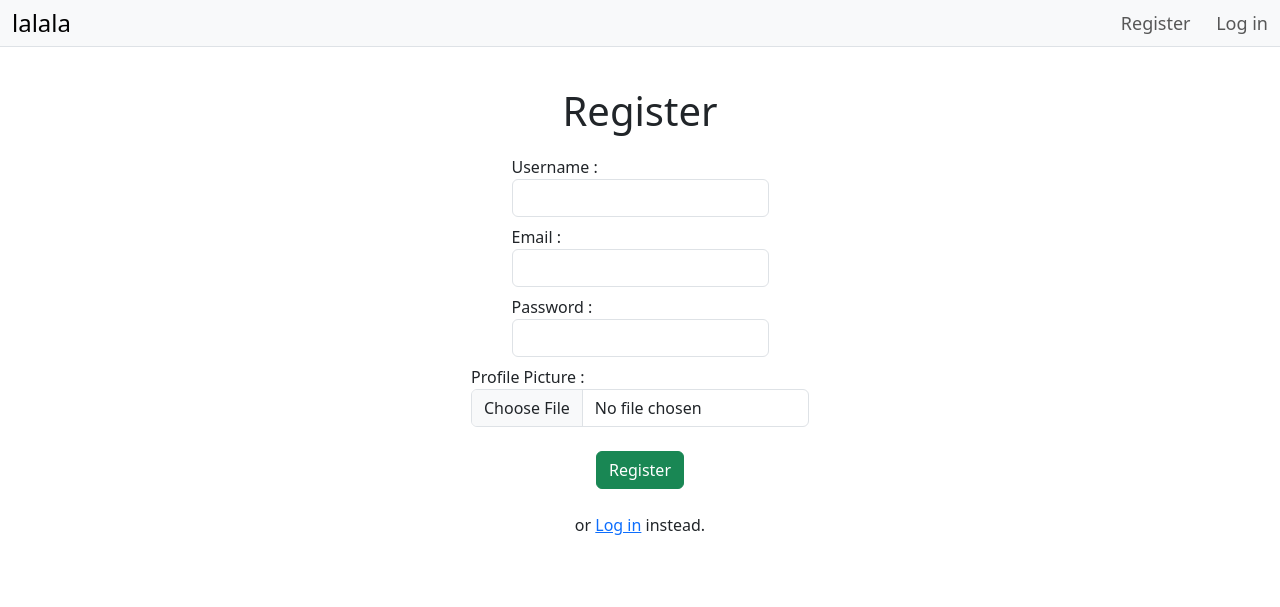
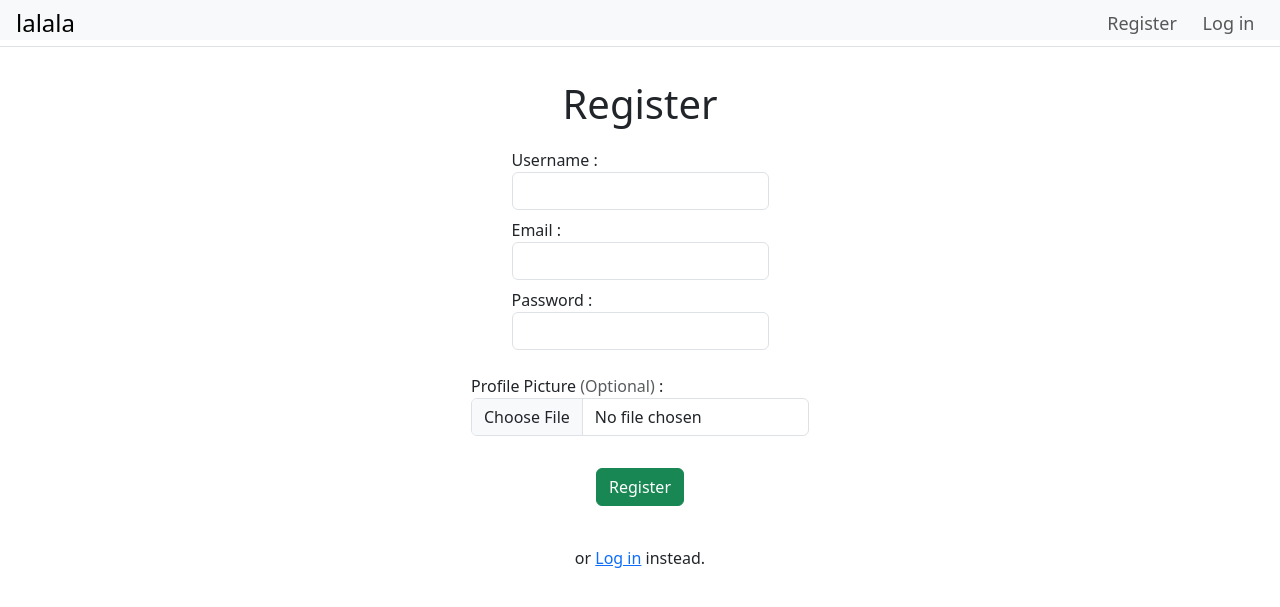
Before and after one commit to borishangh/lalala, a Flask app: page /register in a window 1280 px wide. Shown: the top 607 px of the page. Run offline with Flask 3, Linux system fonts and the light colour scheme.

Commit message:
pfp functionality

```diff
--- a/config.py
+++ b/config.py
@@ -10,3 +10,4 @@ app.config["SQLALCHEMY_TRACK_NOTIFICATIONS"] = os.getenv(
     "SQLALCHEMY_TRACK_NOTIFICATIONS"
 )
 app.config["SECRET_KEY"] = os.getenv("SECRET_KEY")
+app.config["UPLOAD_FOLDER"] = os.getenv("UPLOAD_FOLDER")
--- a/models.py
+++ b/models.py
@@ -9,9 +9,9 @@ db = SQLAlchemy(app)
 class User(db.Model):
     __tablename__ = "users"
     id = db.Column(db.Integer, primary_key=True, autoincrement=True)
-    username = db.Column(db.String(80), unique=True, nullable=False)
+    username = db.Column(db.String(30), unique=True, nullable=False)
     email = db.Column(db.String(120), unique=True, nullable=False)
-    profile_pic_url = db.Column(db.String(255))
+    pfp_url = db.Column(db.String(255), default="/static/default.jpg")
 
     is_admin = db.Column(db.Boolean, nullable=False, default=False)
     passhash = db.Column(db.String(255), nullable=False)
--- a/routes.py
+++ b/routes.py
@@ -1,5 +1,6 @@
 from functools import wraps
 from flask import Flask, render_template, request, redirect, url_for, flash, session
+from werkzeug.utils import secure_filename
 from models import db, User
 from app import app
 
@@ -89,6 +90,9 @@ def login_post():
 def register():
     return render_template("register.html")
 
+import os
+from image import save_img
+
 
 @app.route("/register", methods=["post"])
 def register_post():
@@ -109,7 +113,21 @@ def register_post():
         return redirect(url_for("register"))
 
     user = User(username=username, email=email, password=password)
+
+    print(*request.files)
+
     db.session.add(user)
+    db.session.commit()
+
+    if "pfp" in request.files:
+        pfp_file = request.files["pfp"]
+        print(pfp_file)
+        pfp_url = os.path.join(
+            app.config["UPLOAD_FOLDER"], "accounts", str(user.id) + "_pfp.jpg"
+        )
+        save_img(pfp_file, pfp_url)
+        user.pfp_url = pfp_url
+
     db.session.commit()
     flash("User successfully registered")
     return redirect(url_for("index"))
--- a/templates/base.html
+++ b/templates/base.html
@@ -20,6 +20,12 @@
             margin: 0;
             padding: 0;
             ;
+        }
+
+        .req {
+            color: red;
+            vertical-align: middle;
+            padding-inline: 4px;
         }
     </style>
 
--- a/templates/index.html
+++ b/templates/index.html
@@ -3,6 +3,7 @@
 {% block title %}
 Home | lalala
 {% endblock %}
+
 {% block content %}
 <h1>Home</h1>
 <p>{{user.username}}</p>
--- a/templates/nav-auth.html
+++ b/templates/nav-auth.html
@@ -1,17 +1,19 @@
 <nav class="navbar navbar-light bg-light">
-  <div class="container-fluid border-bottom">
-    <a class="navbar-brand" href="/">lalala</a>
+  <div class="container-fluid border-bottom px-0">
+    <a class="navbar-brand px-3" href="/">lalala</a>
     <ul class="navbar-nav " id="navbarNavDropdown">
       {% if user %}
       <li class="nav-item dropdown">
-        <a class="nav-link dropdown-toggle" href="#" id="navbarDropdownMenuLink" role="button" data-bs-toggle="dropdown"
-          aria-expanded="false">
-          Profile
+        <a class="nav-link dropdown-toggle p-0 border-left" href="#" id="navbarDropdownMenuLink" role="button"
+          data-bs-toggle="dropdown" aria-expanded="false">
+          <img src="{{user.pfp_url}}">
+          <span class="h4 px-2 text-muted">@{{user.username}}</span>
         </a>
 
         <ul class="dropdown-menu" aria-labelledby="navbarDropdownMenuLink">
           <li class="px-3 pb-2 text-muted border-bottom">@{{user.username}}</li>
           <li><a class="dropdown-item" href="/profile">Profile</a></li>
+          <li><a class="dropdown-item" href="/creator">Creator Profile</a></li>
           <li><a class="dropdown-item" href="/logout">Log out</a></li>
         </ul>
       </li>
@@ -23,6 +25,7 @@
       <li class="nav-item">
         <a class="nav-link" href="/login">Log in</a>
       </li>
+      <span class="mr-1"></span>
       {% endif %}
     </ul>
   </div>
@@ -33,9 +36,13 @@
     font-size: x-large;
   }
 
+  .navbar img {
+    height: 5vh;
+  }
+
   ul.dropdown-menu.show {
     left: auto;
-    right: 0;
+    right: 10px;
   }
 
   .dropdown-toggle::after {
@@ -47,6 +54,7 @@
     padding: 0;
     margin: 0;
     width: 100%;
+    height: 5vh;
   }
 
   .navbar-nav {
--- a/templates/register.html
+++ b/templates/register.html
@@ -6,7 +6,7 @@ Login | lalala
 
 {% block content %}
 <h1>Register</h1>
-<form method="post">
+<form method="post" enctype=multipart/form-data>
     <label for="username" class="form-label">Username :
         <input type="text" name="username" class="form-control" id="username" required />
     </label>
@@ -17,11 +17,11 @@ Login | lalala
         <input type="password" name="password" class="form-control" id="password" required />
     </label>
 
-    <label for="profile_pic" class="form-label">Profile Picture :
-        <input type="file" name="profile_pic" class="form-control" id="profile_pic" accept=".jpg, .jpeg" />
+    <label for="pfp" class="form-label my-3">Profile Picture <span class="text-muted">(Optional)</span> :
+        <input type="file" name="pfp" class="form-control" id="pfp" accept=".jpg, .jpeg" />
     </label>
 
-    <input type="submit" value="Register" class="btn btn-success mt-3">
+    <input type="submit" value="Register" class="btn btn-success my-3">
 
     <p class="mt-4">
         or <a href="/login">Log in</a> instead.
```
Also changed, not shown: image.py (added, +10 -0 lines), 1.jpg (added), instance/db.sqlite3, 1 other file.
